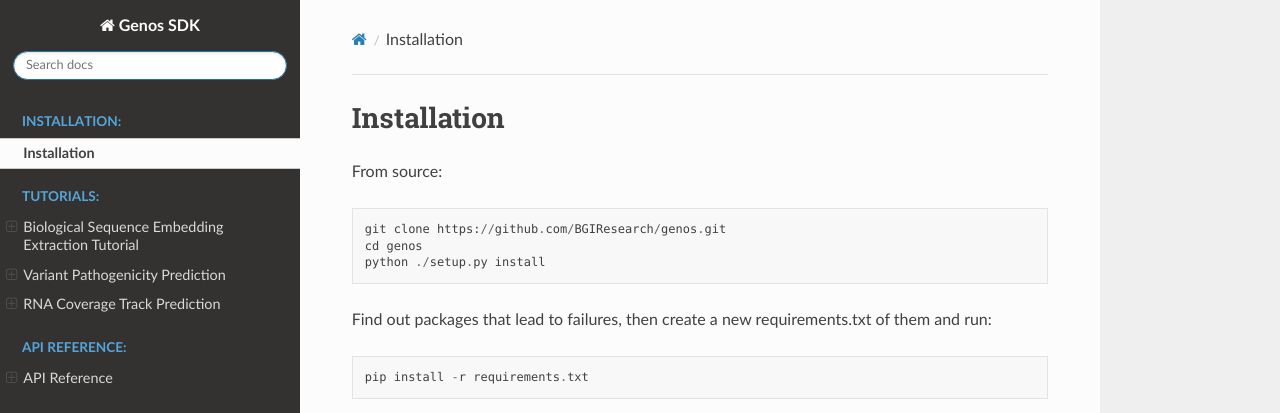
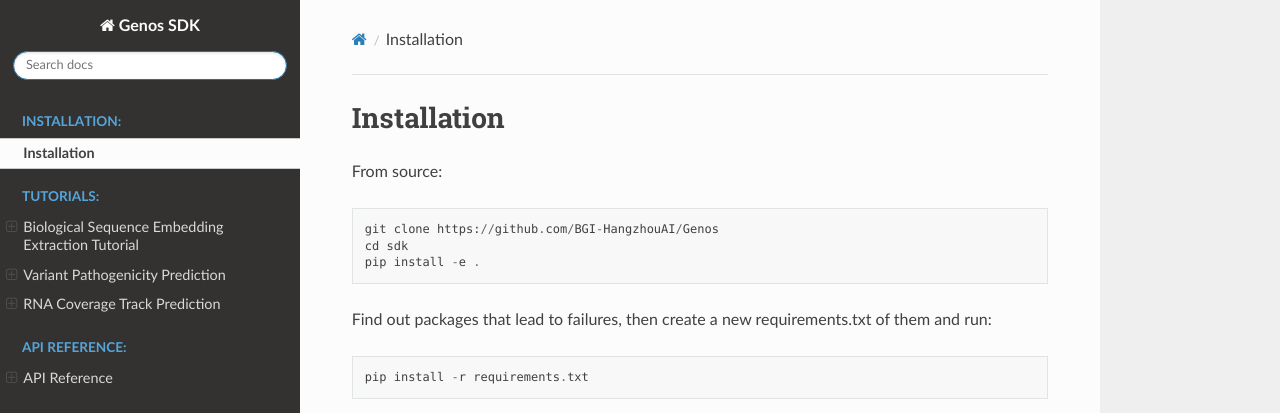
Before and after one commit to BGI-HangzhouAI/Genos, a Sphinx documentation site: the page built from sdk/docs/installation.rst, in a window 1280 px wide. Shown: the top 413 px of the page. Built offline with Sphinx 7.4.7 and the Read the Docs theme 3.1.0, drawn with Linux system fonts in a browser that asks for light colours; pages that are not in the unit, such as notebooks, are missing from menus.

Commit message:
Revise installation steps for Genos repository
Updated installation instructions for cloning and setup.

Signed-off-by: Junhong Chen <50688662+chenjh356@users.noreply.github.com>

```diff
--- a/sdk/docs/installation.rst
+++ b/sdk/docs/installation.rst
@@ -5,9 +5,9 @@ From source:
 
 .. code-block::
 
-    git clone https://github.com/BGIResearch/genos.git
-    cd genos
-    python ./setup.py install
+    git clone https://github.com/BGI-HangzhouAI/Genos
+    cd sdk
+    pip install -e .
 
 
 Find out packages that lead to failures, then create a new requirements.txt of them and run:
```
